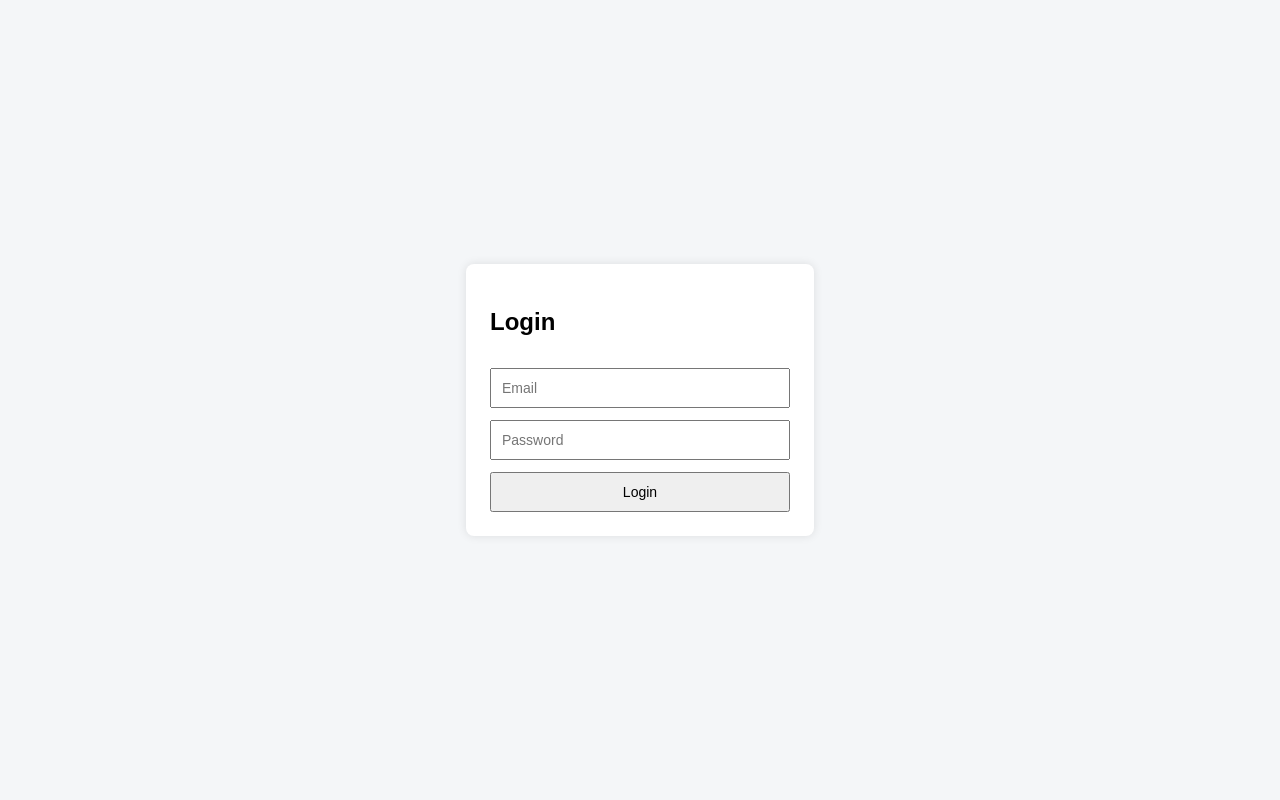
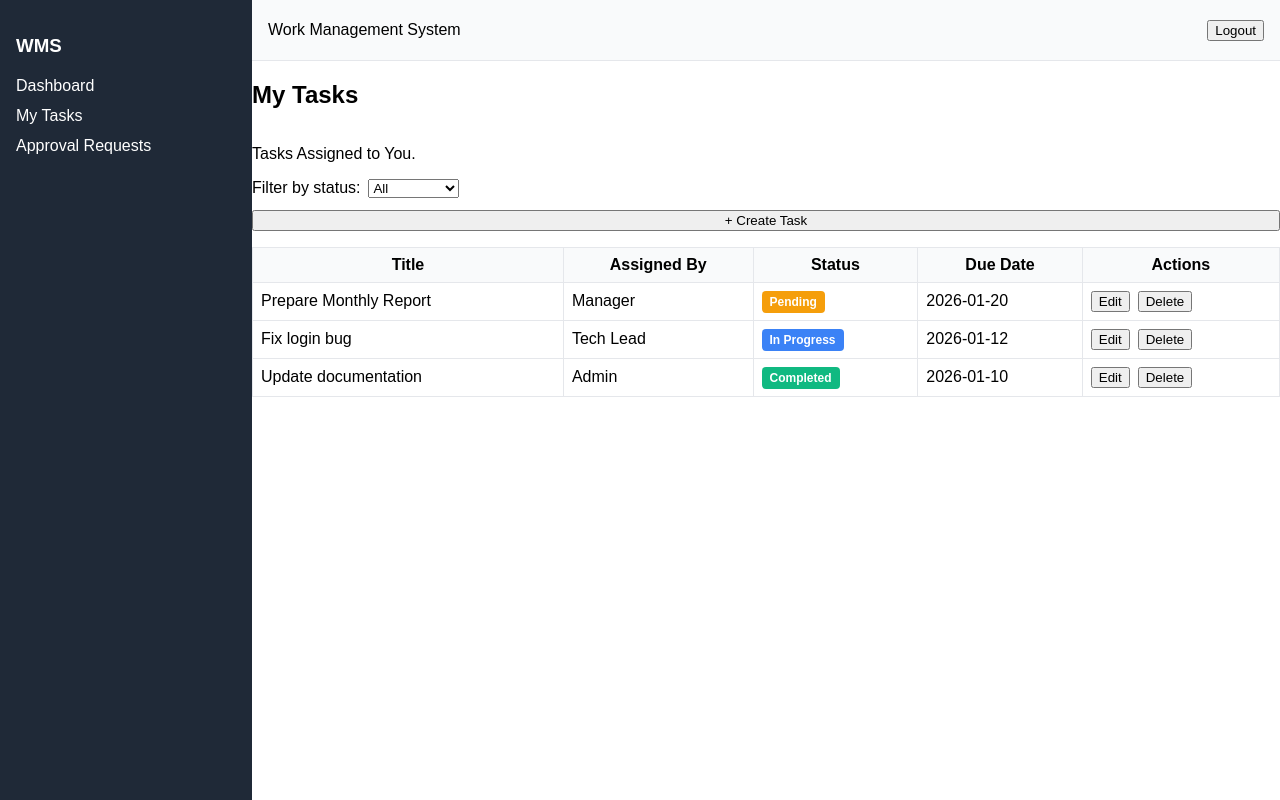
Before and after one commit to utkarsh339/work-management-system, a React (Vite) app in the folder work-management-ui/: page /tasks in a window 1280 px wide. Before the commit this address led to /login. Built offline with nearby package versions, Linux system fonts and the light colour scheme; sample sign-in values are in the browser's storage.

Commit message:
Persist auth state and tasks using localStorage

```diff
--- a/work-management-ui/src/App.jsx
+++ b/work-management-ui/src/App.jsx
@@ -7,20 +7,33 @@ import Approvals from "./pages/Approvals.jsx";
 import ProtectedRoute from "./routes/ProtectedRoute.jsx";
 
 function App() {
-  const [isAuthenticated, setIsAuthenticated] = useState(false);
+  const [isAuthenticated, setIsAuthenticated] = useState(
+    localStorage.getItem("isAuthenticated") === "true"
+  );
   return (
     <div>
       <BrowserRouter>
         <Routes>
           <Route
             path="/login"
-            element={<Login onLogin={() => setIsAuthenticated(true)} />}
+            element={
+              <Login
+                onLogin={() => {
+                  setIsAuthenticated(true);
+                  localStorage.setItem("isAuthenticated", "true");
+                }}
+              />
+            }
           />
           <Route
             element={
               <ProtectedRoute
                 isAuthenticated={isAuthenticated}
-                onLogout={() => setIsAuthenticated(false)}
+                onLogout={() => {
+                  setIsAuthenticated(false);
+                  localStorage.removeItem("isAuthenticated");
+                  localStorage.removeItem("tasks");
+                }}
               />
             }
           >
--- a/work-management-ui/src/pages/Tasks.jsx
+++ b/work-management-ui/src/pages/Tasks.jsx
@@ -1,4 +1,4 @@
-import { useState } from "react";
+import { useState, useEffect } from "react";
 import Modal from "../components/Modal";
 import CreateTaskForm from "../components/CreateTaskForm";
 
@@ -27,10 +27,17 @@ const initialData = [
 ];
 
 function Tasks() {
-  const [tasks, setTasks] = useState(initialData);
+  const [tasks, setTasks] = useState(() => {
+    const storedTasks = localStorage.getItem("tasks");
+    return storedTasks ? JSON.parse(storedTasks) : initialData;
+  });
   const [isModelOpen, setIsModelOpen] = useState(false);
   const [statusFilter, setStatusFilter] = useState("All");
   const [selectedTask, setSelectedTask] = useState(null);
+
+  useEffect(() => {
+    localStorage.setItem("tasks", JSON.stringify(tasks));
+  }, [tasks]);
 
   const handleCreateTask = (task) => {
     const newTask = {
```
